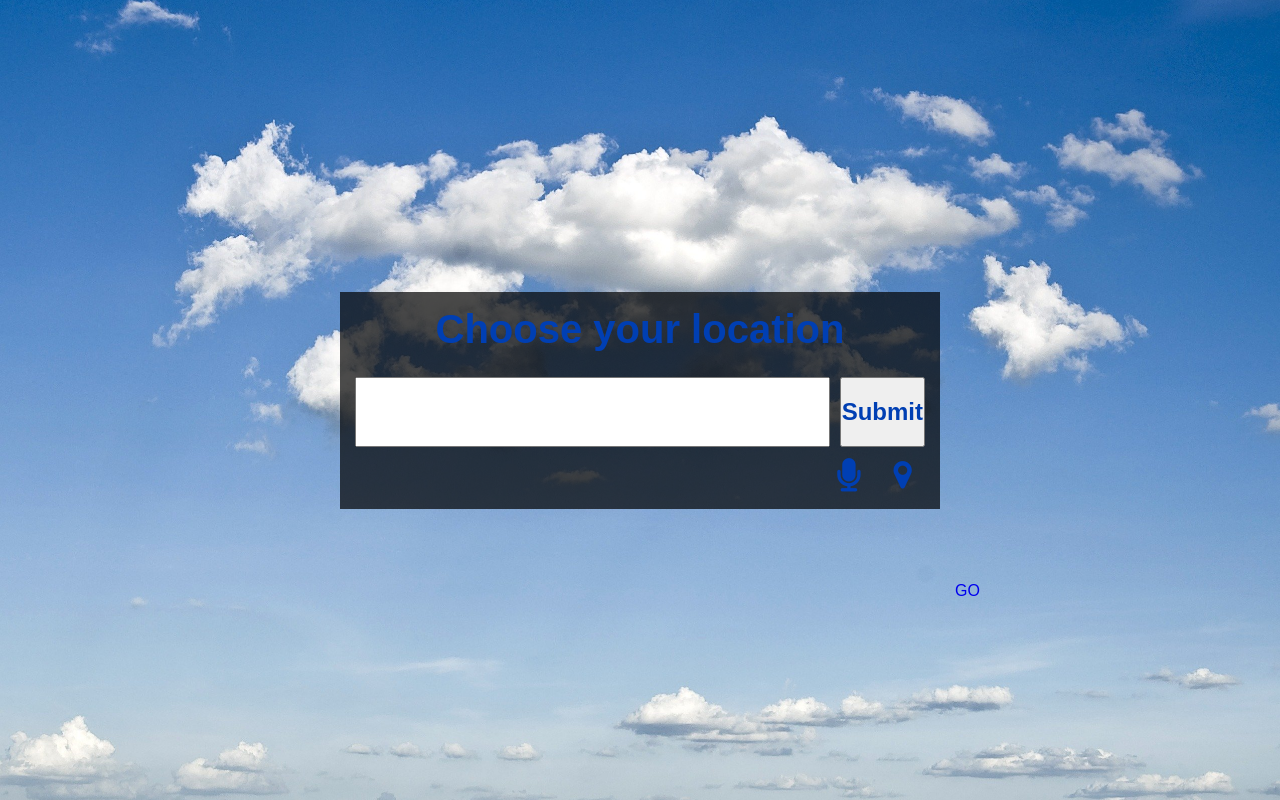
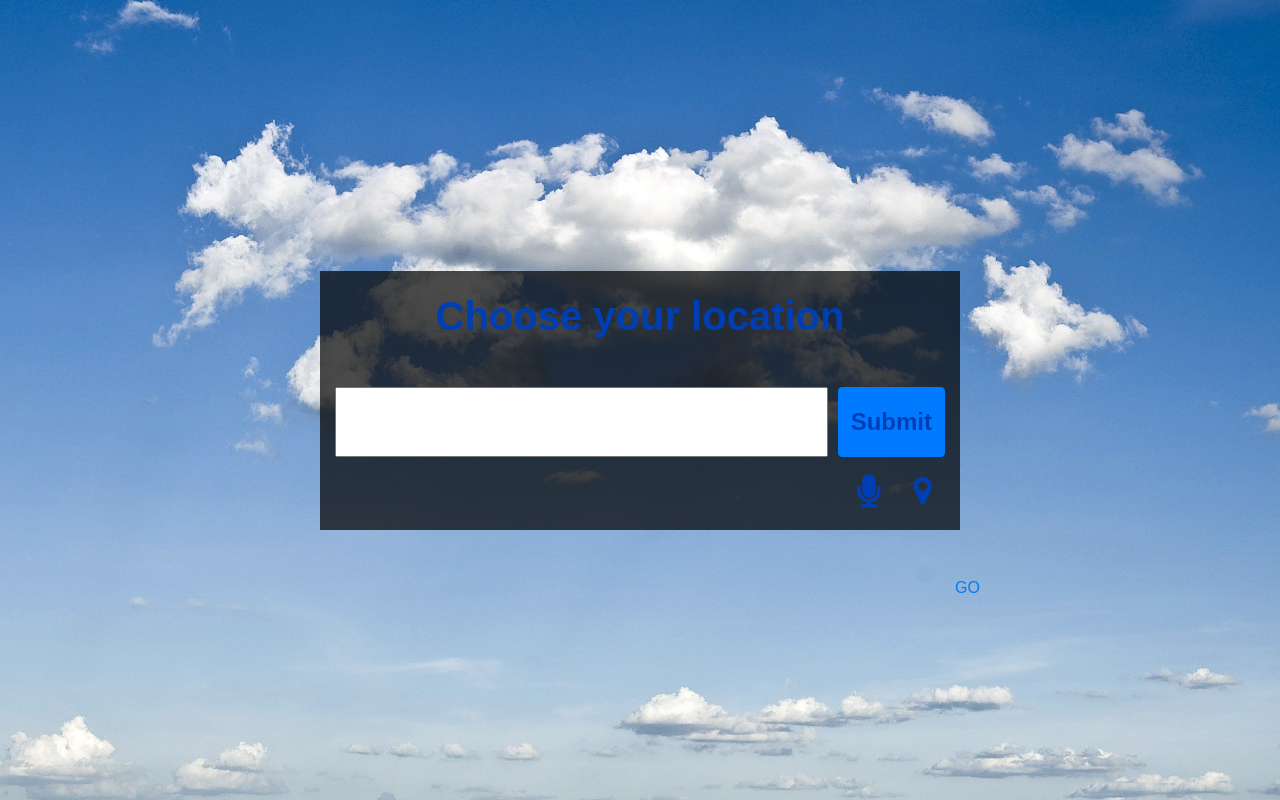
Before and after one commit to KamilMatejuk/Weather-App-Project, a plain HTML site: page src/html/index.html in a window 1280 px wide. Drawn offline with nearby package versions, Linux system fonts and the light colour scheme.

Commit message:
Added bootstrap to search page

```diff
--- a/src/css/basic.css
+++ b/src/css/basic.css
@@ -6,6 +6,8 @@
 }
 
 .cover {
+    width: 100%;
+    height: 100%;
     background-color: var(--bg-color);
     background-image: url("../img/bg_sunny.jpg");
     background-size: cover;
--- a/src/css/main.css
+++ b/src/css/main.css
@@ -1 +1,13 @@
-// css dla strony glownej
+:root {
+    --main-color: #003fb3;
+}
+
+html,body {
+    /* min-height: 100%; */
+    height: 100%;
+}
+
+/* tymczasowy boarder */
+* {
+    border: 1px red solid;
+}
--- a/src/css/search.css
+++ b/src/css/search.css
@@ -1,5 +1,4 @@
 :root {
-    --search-width: 600px;
     --main-color: #003fb3;
 }
 
@@ -8,8 +7,6 @@ html,body {
 }
 
 .cover {
-    width: 100%;
-    height: 100%;
     display: flex;
     justify-content: center;
     align-items: center;
@@ -17,7 +14,6 @@ html,body {
 
 .flex {
     padding: 15px;
-    width: var(--search-width);
     background-color: rgba(0,0,0, 70%);
     display: flex;
     flex-direction: column;
@@ -53,7 +49,6 @@ html,body {
     text-align: end;
 }
 
-
 /* tymczasowe przejscie do strony glownej */
 #temp-main-page {
     position: absolute;
@@ -61,3 +56,7 @@ html,body {
     right: 300px;
     text-decoration: none;
 }
+/* tymczasowe dla ikony mikrofonu */
+.hide {
+    display: none;
+}
--- a/src/html/index.html
+++ b/src/html/index.html
@@ -7,6 +7,7 @@
     <meta name="viewport" content="width=device-width, initial-scale=1.0">
     <meta http-equiv="X-UA-Compatible" content="ie=edge">
     <title>Weather App Project</title>
+    <link rel="stylesheet" href="https://stackpath.bootstrapcdn.com/bootstrap/4.3.1/css/bootstrap.min.css" integrity="sha384-ggOyR0iXCbMQv3Xipma34MD+dH/1fQ784/j6cY/iJTQUOhcWr7x9JvoRxT2MZw1T" crossorigin="anonymous">
     <link rel="stylesheet" type="text/css" href="../css/fontello/css/fontello.css">
     <link rel="stylesheet" type="text/css" href="../css/basic.css">
     <link rel="stylesheet" type="text/css" href="../css/search.css">
@@ -15,11 +16,11 @@
     <!-- tło -->
     <div class="cover">
         <!-- navigacja wyszukiwania -->
-        <div class="flex">
+        <div class="flex col-10 col-sm-9 col-md-8 col-lg-7 col-xl-6">
             <p class="txt command">Choose your location</p>
             <form class="form" action="#">
                 <input type="text" name="location" class="txt fraze">
-                <input type="submit" name="Submit" class="txt btn">
+                <input type="submit" name="Submit" class="txt btn btn-primary">
             </form>
             <div class="icons">
                 <!-- tryb obsługi mową -->
@@ -31,5 +32,11 @@
     </div>
     <!-- tymczasowe przejście do strony głównej, potem to będzie robione po kliknięciu Submit -->
     <a href="main.html" id="temp-main-page">GO</a>
+
+    <!-- bootstrap -->
+    <script src="https://code.jquery.com/jquery-3.3.1.slim.min.js" integrity="sha384-q8i/X+965DzO0rT7abK41JStQIAqVgRVzpbzo5smXKp4YfRvH+8abtTE1Pi6jizo" crossorigin="anonymous"></script>
+    <script src="https://cdnjs.cloudflare.com/ajax/libs/popper.js/1.14.7/umd/popper.min.js" integrity="sha384-UO2eT0CpHqdSJQ6hJty5KVphtPhzWj9WO1clHTMGa3JDZwrnQq4sF86dIHNDz0W1" crossorigin="anonymous"></script>
+    <script src="https://stackpath.bootstrapcdn.com/bootstrap/4.3.1/js/bootstrap.min.js" integrity="sha384-JjSmVgyd0p3pXB1rRibZUAYoIIy6OrQ6VrjIEaFf/nJGzIxFDsf4x0xIM+B07jRM" crossorigin="anonymous"></script>
+
 </body>
 </html>
```
Also changed, not shown: src/html/main.html (+5 -0 lines).
